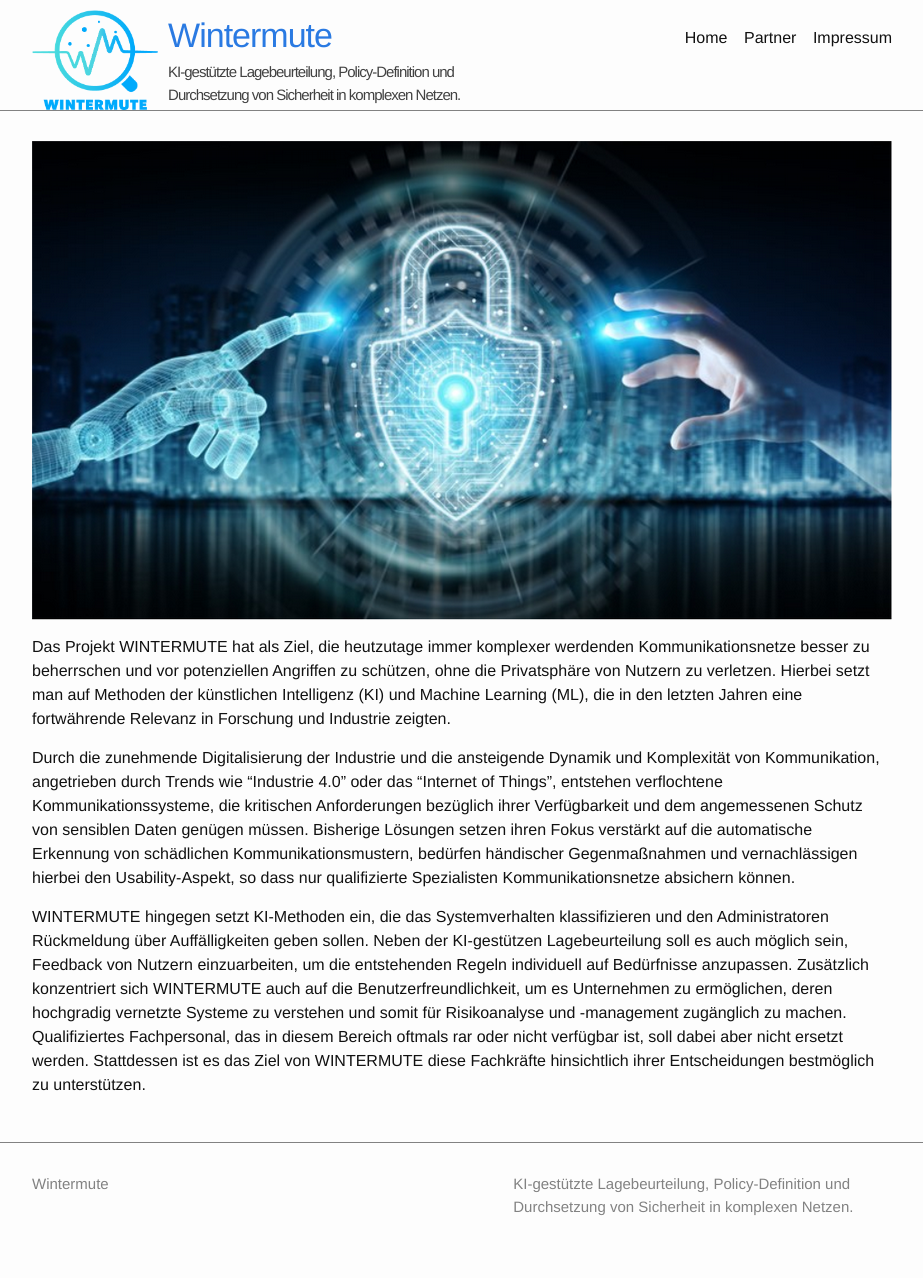
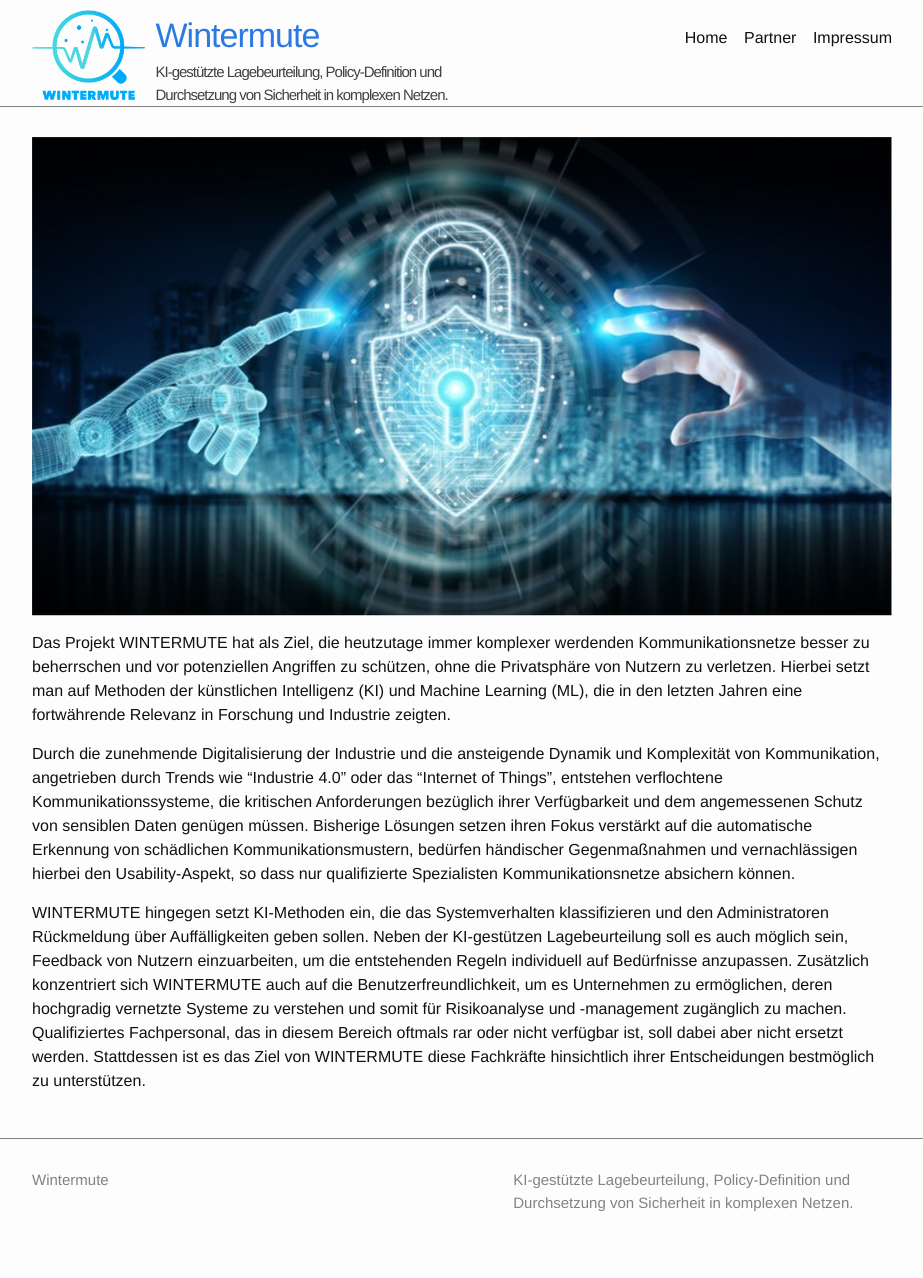
Before and after one commit to wintermute-project/website, a Jekyll site: the page built from index.md, in a window 1280 px wide. Shown: the whole page, without its empty margins (178-1101 px from the left). Built offline with Jekyll 4.4.1, drawn with Linux system fonts in a browser that asks for light colours.

Commit message:
Update header.html
adapted size

```diff
--- a/_includes/header.html
+++ b/_includes/header.html
@@ -4,7 +4,7 @@
 
     <div class="site-title">
         <div class="site-title-logo" style="float:left; margin-right: 10px;">
-            <a href="{{ site.baseurl }}/" style="float: left;"><img src="{{ "/assets/img/wm_multicolor_400.png" | prepend: site.baseurl }}" height="100"></a>
+            <a href="{{ site.baseurl }}/" style="float: left;"><img src="{{ "/assets/img/wm_multicolor_400.png" | prepend: site.baseurl }}" height="90"></a>
         </div>
          <div class="site-title-text" style="float:right; max-width: 350px;">
           <a href="{{ site.baseurl }}/">{{ site.title }}</a>
```
